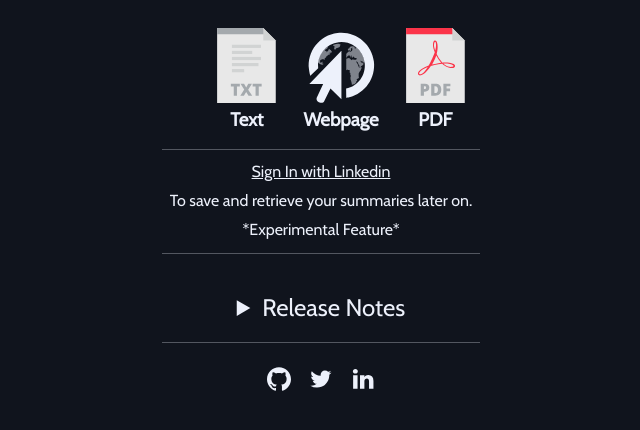
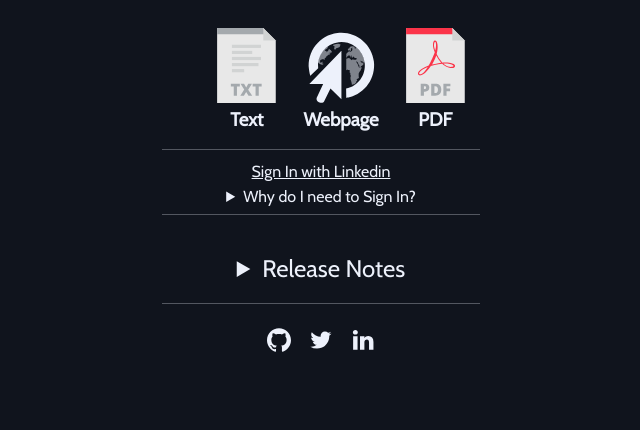
Before and after one commit to satishsurath/archive.summarizeme.io, a Flask app: page / in a window 1280 px wide. Shown: the part 275-705 px from the top of the page, without its empty margins (319-959 px from the left). Run offline with Flask 3, Linux system fonts and the light colour scheme; some libraries are stand-ins or nearby versions.

Commit message:
minor changes to Sign In reusable html
Signed-off-by: Satish Surath <connect@sati.sh>

```diff
--- a/app/templates/index.html
+++ b/app/templates/index.html
@@ -130,7 +130,7 @@
                 <h3>v0.2.0 Second Major Release</h3>
                 <p class="left-align">
                 <b>Features in this release:</b><br>
-                - Sign In with LinkedIn to Save and View Summaries<br>
+                - Sign In with LinkedIn to Save and View Summaries Later<br>
                 - Added a new page to view all the Summaries you have saved<br>
                 - Many Bug Fixes and overall improvements in Error Checking<br>
                 - Improved Backend Error Logging Support<br>
--- a/app/templates/user_status.html
+++ b/app/templates/user_status.html
@@ -12,10 +12,10 @@
         <a href="{{ url_for('signin') }}" target="_blank">
             Sign In with Linkedin
         </a>
-        <br>
-        To save and retrieve your summaries later on.
-        <br>
-        *Experimental Feature*
+        <details class="center-align">
+            <summary>Why do I need to Sign In?</summary>
+            Read your summaries when you Sign In back
+        </details>
     </p>
 {% endif %}
 <hr>
```
